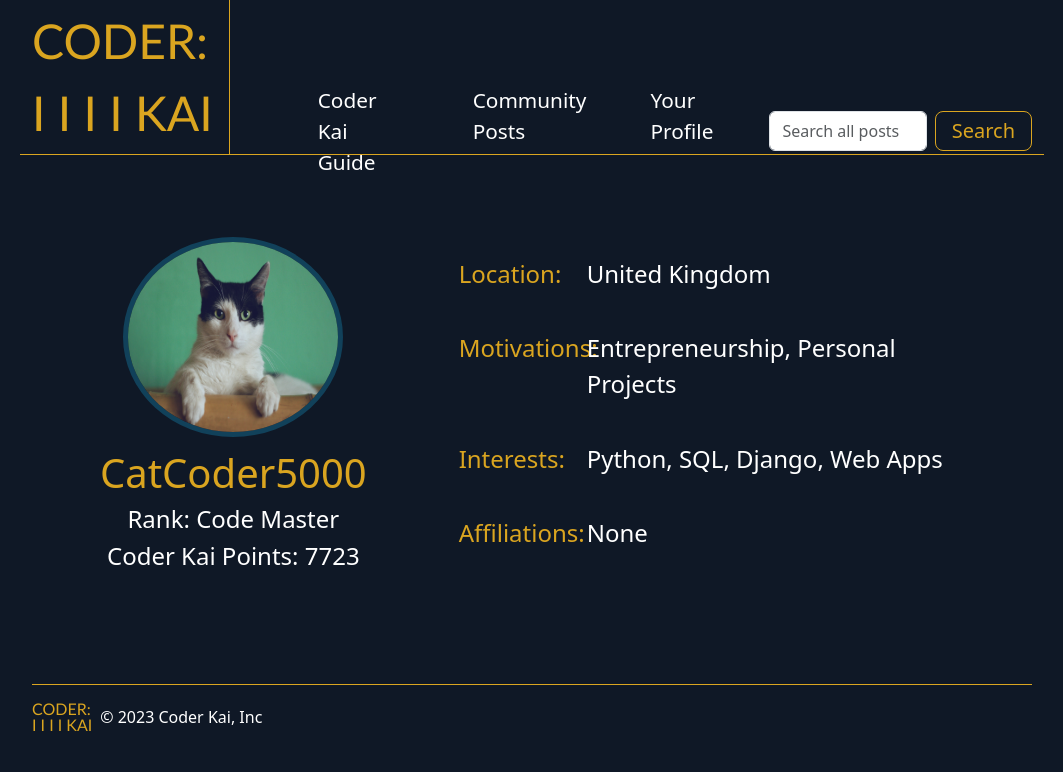
After one commit to l-hepper/coderkai-gitlabimport, a Django app: page /profile in a window 1280 px wide. The commit adds this page. Shown: the top 772 px of the page, without its empty margins (108-1171 px from the left). Run offline with Django 4.2, Linux system fonts and the light colour scheme.

Commit message:
profile page basic info created with repsonsive CSS

```diff
--- a/CoderKai/main_app/static/main_app/base-stylesheet.css
+++ b/CoderKai/main_app/static/main_app/base-stylesheet.css
@@ -3,23 +3,23 @@
 } */
 
 html {
-    background-color: #111927;
+    background-color: #0F1826;
 }
 
 body {
     margin-left: 10%;
     margin-right: 10%;
-    background-color: #111927;
+    background-color: #0F1826;
 }
 
 .navbar {
     --bs-navbar-padding-y: 0rem;
     border-bottom: goldenrod solid 1px;
-    background-color: #111927;
+    background-color: #0F1826;
 }
 
 .container-fluid {
-    background-color: #111927;
+    background-color: #0F1826;
 }
 
 .collapse {
@@ -47,7 +47,7 @@ body {
     padding-right: 1rem;
     border-right: goldenrod solid 1px;
     color: goldenrod;
-    background-color: #111927;
+    background-color: #0F1826;
 }
 
 .navbar-brand:hover {
@@ -81,11 +81,7 @@ body {
 }
 
 .nav-link:hover {
-    color: aqua;
-}
-
-.nav-link:focus {
-    color: white;
+    color: #FCC742;
 }
 
 .active {
--- a/CoderKai/main_app/static/main_app/posts.css
+++ b/CoderKai/main_app/static/main_app/posts.css
@@ -27,7 +27,7 @@ a {
 }
 
 .post-item {
-    background-color: #11415A;
+    background-color: #0D304A;
     border-radius: 3px;
     color: white;
     list-style: none;
@@ -127,7 +127,7 @@ a {
         justify-content: space-between;
         font-size: 0.7rem;
         color: #44748D;
-        margin-left: 0.1rem;
+        margin-left: 0.3rem;
         max-height: 1.2rem;
     }
 
--- /dev/null
+++ b/CoderKai/main_app/static/main_app/profile.css
@@ -0,0 +1,62 @@
+.container {
+    padding-top: 8%;
+}
+
+.profile-picture {
+    border: #11415A solid 5px;
+}
+
+#username {
+    color: goldenrod;
+    padding-top: 3%;
+}
+
+.row {
+    display: flex;
+}
+
+.profile-item {
+    text-align: left;
+    margin-top: 1.2rem;
+    margin-bottom: 1.2rem;
+}
+
+.profile-info-label {
+    color: goldenrod;
+    font-size: 1.5rem;
+    text-align: left;
+
+}
+
+.profile-info-answer {
+    font-size: 1.5rem;
+    margin-top: 1.2rem;
+    margin-bottom: 1.2rem;
+    text-align: left;
+}
+
+@media (max-width: 575px) {
+
+    .container {
+        padding-top: 15%;
+    }
+
+    .profile-info-box {
+        margin-top: 10%;
+        width: 100%;
+    }
+
+    .profile-info-label {
+        color: goldenrod;
+        font-size: 1rem;
+    }
+
+    .profile-info-label {
+        text-align: left;
+    }
+
+    .profile-info-answer {
+        text-align: center;
+        font-size: 1rem;
+    }
+}
--- a/CoderKai/main_app/static/main_app/welcome_page.css
+++ b/CoderKai/main_app/static/main_app/welcome_page.css
@@ -1,6 +1,6 @@
 .welcome-message {
     border-radius: 5px;
-    background-color: #11415A;
+    background-color: #0D304A;
     width: 60%;
     margin-left: 20%;
     margin-top: 10%;
--- a/CoderKai/main_app/templates/main_app/posts.html
+++ b/CoderKai/main_app/templates/main_app/posts.html
@@ -1,5 +1,9 @@
 {% extends "base.html" %}
 {% load static %}
+
+{% block page-title%}
+  Coder Kai - Community Posts
+{% endblock %}
 
 {% block css-stylesheet %}
     <link rel="stylesheet" href={% static "main_app/posts.css" %}>
--- /dev/null
+++ b/CoderKai/main_app/templates/main_app/profile.html
@@ -0,0 +1,63 @@
+{% extends "base.html" %}
+{% load static %}
+
+{% block page-title %}
+    Profile Page
+{% endblock%}
+
+{% block css-stylesheet %}
+    <link rel="stylesheet" href={% static "main_app/profile.css" %}>
+{% endblock %}
+
+{% block mainbody %}
+  <div class="container text-center text-white">
+    <div class="row">
+      <div class="col-lg-5">
+        <div class="col-lg-12">
+            <img class="profile-picture rounded-circle" width="220" height="200" src={% static "main_app/images/cat.jpg" %}>
+        </div>
+        <div class="col-lg-12">
+          <h1 id="username">CatCoder5000</h1>
+          <h4 id="rank">Rank: Code Master</h4>
+          <h4 id="coder-kai-points">Coder Kai Points: 7723</h4>
+        </div>
+      </div>
+      <div class="col-lg-6 profile-info-box">
+        <div class="row profile-row">
+            <div class="col-3 profile-item bg">
+                <span class="profile-info-label">Location:</span>
+            </div>
+            <div class="col-9 profile-info-answer">
+                <span>United Kingdom</span>
+            </div>
+        </div>
+        <div class="row profile-row">
+            <div class="col-3 profile-item">
+                <span class="profile-info-label">Motivations:</span>
+            </div>
+            <div class="col-9 profile-info-answer">
+                <span>Entrepreneurship, Personal Projects</span>
+            </div>
+        </div>
+        <div class="row profile-row">
+            <div class="col-3 profile-item">
+                <span class="profile-info-label">Interests:</span>
+            </div>
+            <div class="col-9 profile-info-answer">
+                <span>Python, SQL, Django, Web Apps</span>
+            </div>
+        </div>
+        <div class="row profile-row">
+            <div class="col-3 profile-item">
+                <span class="profile-info-label">Affiliations:</span>
+            </div>
+            <div class="col-9 profile-info-answer">
+                <span>None</span>
+            </div>
+        </div>
+      </div>
+      <div class="col-lg-1">
+      </div>
+    </div>
+  </div>
+{% endblock %}
--- a/CoderKai/main_app/urls.py
+++ b/CoderKai/main_app/urls.py
@@ -7,6 +7,8 @@ urlpatterns = [
     path("getstarted", views.get_started, name="get_started"),
     path("posts", views.posts, name="posts"),
     path("about", views.about, name="about"),
+    path("profile", views.profile, name="profile"),
     path("posts/<slug:slug>", views.post_content, name="post_content"),
+    path("log-in", views.log_in, name="log_in"),
     path("<str:attemptedURL>", views.raise_404_error, name="404Error")
 ]
--- a/CoderKai/main_app/views.py
+++ b/CoderKai/main_app/views.py
@@ -119,5 +119,17 @@ def about(request):
     })
 
 
+def profile(request):
+    return render(request, "./main_app/profile.html", {
+
+    })
+
+
+def log_in(request):
+    return render(request, "./main_app/log_in.html", {
+        "page_title": "Log-in"
+    })
+
+
 def raise_404_error(request, attemptedURL):
     raise Http404(f"This page does not exist on CoderKai")
--- a/CoderKai/templates/base.html
+++ b/CoderKai/templates/base.html
@@ -6,7 +6,7 @@
 <head>
   <meta charset="UTF-8">
   <meta name="viewport" content="width=device-width, initial-scale=1.0">
-  <title>CoderKai - Welcome!</title>
+  <title>{% block page-title %} {% endblock %}</title>
   <link href="https://cdn.jsdelivr.net/npm/bootstrap@5.3.0-alpha2/dist/css/bootstrap.min.css" rel="stylesheet"
     integrity="sha384-aFq/bzH65dt+w6FI2ooMVUpc+21e0SRygnTpmBvdBgSdnuTN7QbdgL+OapgHtvPp" crossorigin="anonymous">
   <link rel="stylesheet" href="https://cdn.jsdelivr.net/npm/bootstrap-icons@1.10.5/font/bootstrap-icons.css">
@@ -30,10 +30,10 @@
             <a class="nav-link" aria-current="page" href="#">Coder Kai Guide</a>
           </li>
           <li class="nav-item">
-            <a class="nav-link" href={% url "posts" %}>New Posts</a>
+            <a class="nav-link" href={% url "posts" %}>Community Posts</a>
           </li>
           <li class="nav-item">
-            <a class="nav-link" href="#">Your Profile</a>
+            <a class="nav-link" href="{% url "profile" %}">Your Profile</a>
           </li>
         </ul>
         <form class="d-flex" role="search">
```
Also changed, not shown: CoderKai/main_app/templates/main_app/log_in.html (added, +7 -0 lines), CoderKai/main_app/templates/main_app/welcome_page.html (+5 -2 lines), CoderKai/main_app/static/main_app/images/cat.jpg (added).
